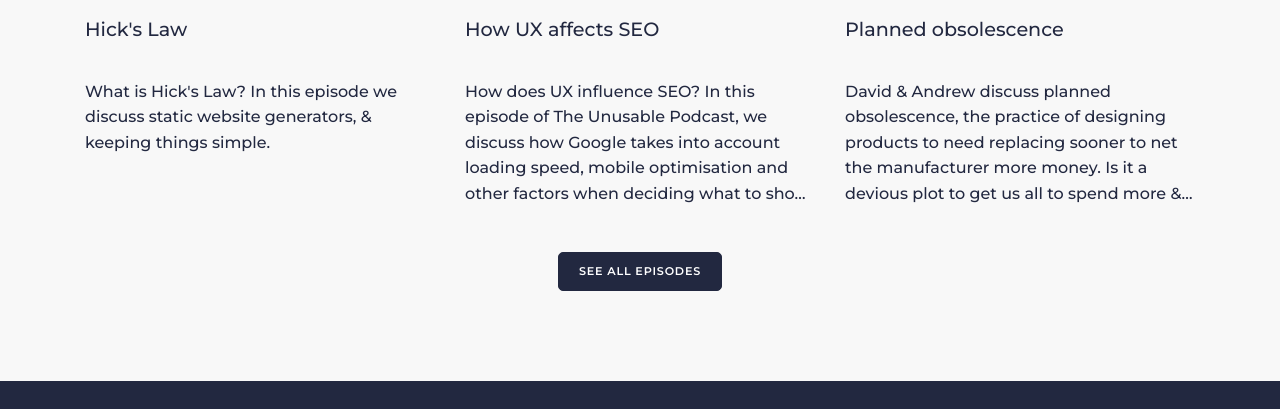
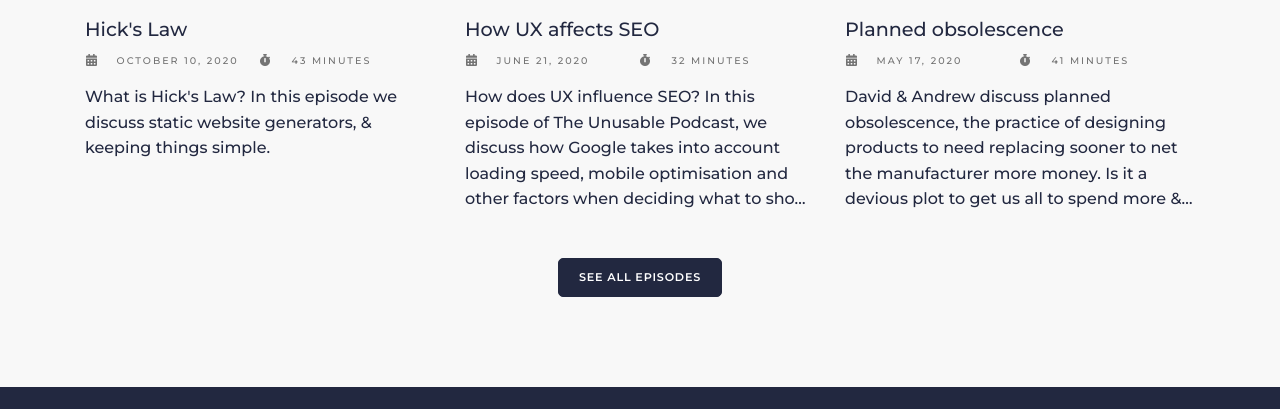
Before and after one commit to andywaite/unusable-podcast, an Eleventy site: page index.liquid in a window 1280 px wide. Shown: the part 965-1374 px from the top of the page. Built offline with nearby package versions, Linux system fonts and the light colour scheme; Eleventy itself is replaced by a stand-in of ours; files that its build step writes are made by us from their sources; files whose address does not match are found by name.

Commit message:
Add date & duration to podcast episodes

```diff
--- a/_includes/components/episode.liquid
+++ b/_includes/components/episode.liquid
@@ -1,8 +1,16 @@
 <div class="podcast-card">
     <h3 class="podcast-card__title">{{ podcast.data.title }}</h3>
     <p class="podcast-card__episode-number">
-        <span class="sr-only">Episode number </span>{{ podcast.data.number }}
+        <span class="sr-only">Episode number: </span>{{ podcast.data.number }}
     </p>
+    <div class="podcast-card__stats">
+        <p class="podcast-card__date">
+            <span class="podcast-card__label">Release date: </span> <time datetime="{{ podcast.data.date | machineDate }}">{{ podcast.data.date | readableDate }}</time>
+        </p>
+        <p class="podcast-card__duration">
+            <span class="podcast-card__label">Duration: </span> {{ podcast.data.duration | timeToMinutes }} minutes
+        </p>
+    </div>
     {% assign image = "podcasts/" | append:podcast.data.number | append:".jpg" %}
     {% image image, "", "podcast-card__image" %}
     <p class="podcast-card__description">{{ podcast.data.description }}</p>
--- a/styles/_components.scss
+++ b/styles/_components.scss
@@ -112,15 +112,14 @@ PODCAST CARD
   }
 
   &__title {
-    order: 0;
+    order: 10;
     padding: 20px 0 5px;
     font-size: 1.2rem;
-    min-height: 3.8em;
     display: block;
   }
 
   .image-wrapper {
-    order: -1;
+    order: -10;
 
     img {
       width: 100%;
@@ -132,6 +131,7 @@ PODCAST CARD
   }
 
   &__description {
+    order: 30;
     overflow: hidden;
     display: -webkit-box;
     -webkit-line-clamp: 5;
@@ -149,4 +149,45 @@ PODCAST CARD
     top: 0;
     border-radius: 5px 0 5px 0;
   }
+
+  &__stats {
+    order: 20;
+  }
+
+  &__label {
+    text-indent: -10000px;
+    background-image: url(/images/podcast-sprite.png);
+    background-size: cover;
+    width: 12px;
+    height: 12px;
+    display: inline-block;
+    margin-right: 15px;
+  }
+
+  &__date,
+  &__duration {
+    text-transform: uppercase;
+    color: #737373;
+    font-size: 0.6rem;
+    letter-spacing: 2px;
+    width: 50%;
+    float: left;
+
+    p {
+      margin-bottom: 0;
+    }
+  }
+
+
+  &__date {
+    .podcast-card__label {
+      background-position: right;
+    }
+  }
+
+  &__duration {
+    .podcast-card__label {
+      background-position: left;
+    }
+  }
 }
```
Also changed, not shown: .eleventy.js, static/images/podcast-sprite.png (added).
